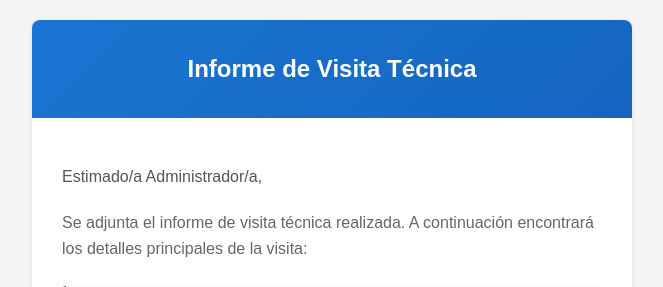
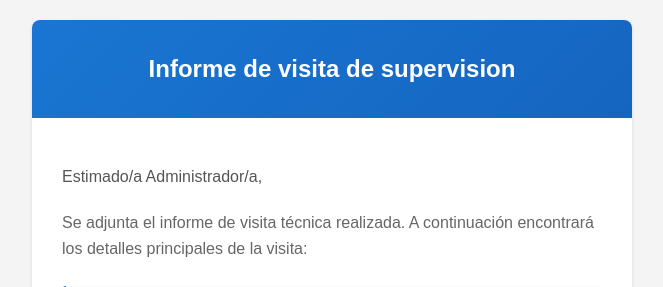
Before and after one commit to cbenigi/Infotec, a Flask app: template backend/templates/email_informe.html in a window 1280 px wide. Shown: the top 287 px of the page, without its empty margins (308-971 px from the left). Run offline with Flask 3, Linux system fonts and the light colour scheme; the template is opened without the code that fills it, so the values that code supplies are empty; parts of the project's set-up code (start-up, migrations or seed data) failed here and were passed over.

```diff
--- a/backend/templates/email_informe.html
+++ b/backend/templates/email_informe.html
@@ -108,7 +108,7 @@
 <body>
     <div class="email-container">
         <div class="header">
-            <h1>Informe de Visita Técnica</h1>
+            <h1>Informe de visita de supervision</h1>
         </div>
 
         <div class="content">
```
